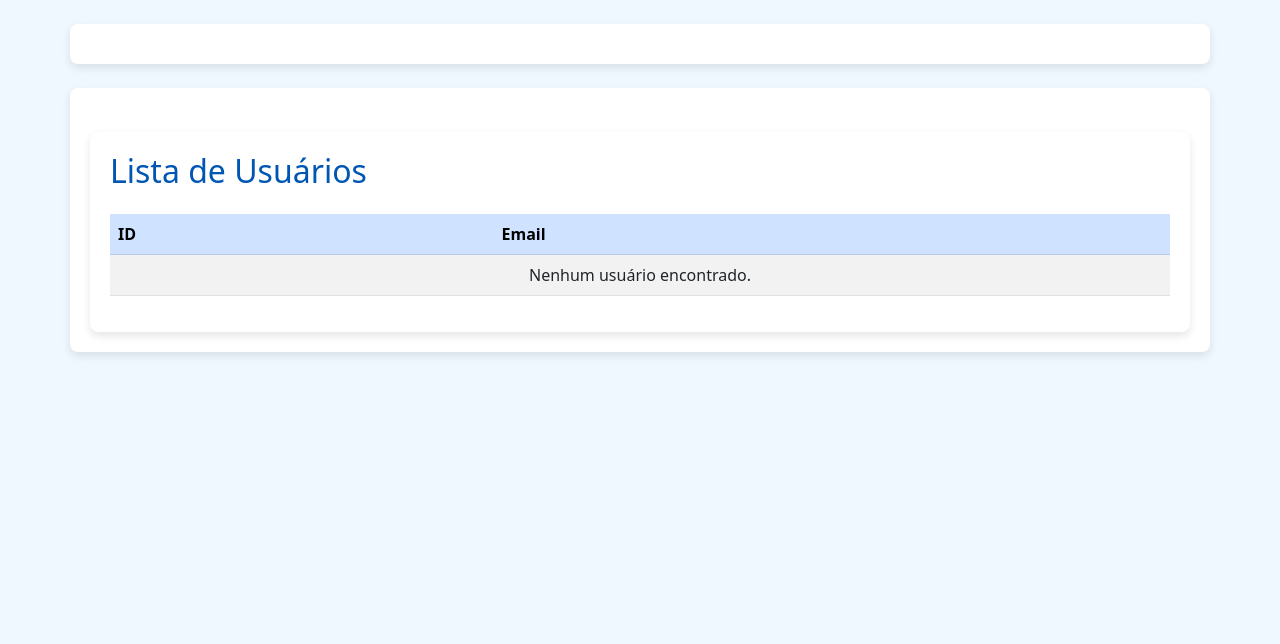
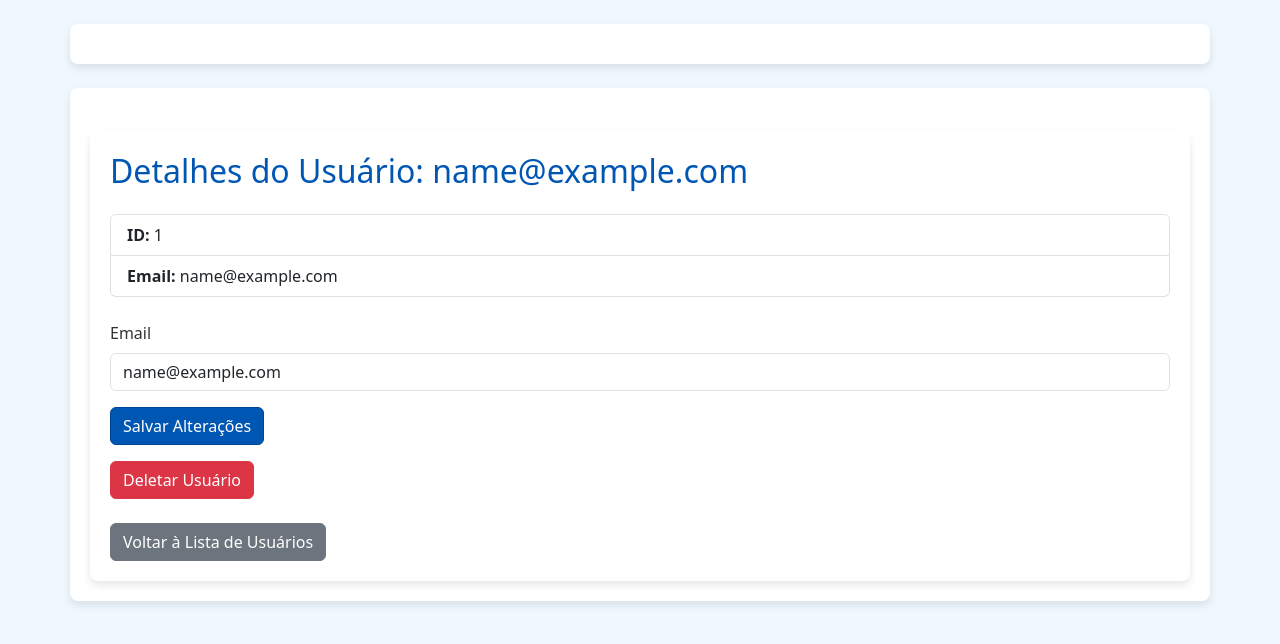
Before and after one commit to igorrodrigz/Crud-teste, a Django app: page /accounts/user/1/ in a window 1280 px wide. Shown: the part 56-700 px from the top of the page. Run offline with Django 5.2, Linux system fonts and the light colour scheme; the visitor is signed in with stand-in values (Sample User, id 1); data comes from the database, SQL or seed files in the repository.

Commit message:
quarto estágio-2, CRUD funcional, adicionando permissão de acesso a Upload e Delete. Bootstrap funcionando e CSS necessário para navegação e mensagens de erro. logout funcionando.

```diff
--- a/accounts/views.py
+++ b/accounts/views.py
@@ -111,4 +111,4 @@
 class LogoutView(View):
     def get(self, request, *args, **kwargs):
         logout(request)
-        return redirect('login.html')
+        return redirect('login')
--- a/frontend/templates/base.html
+++ b/frontend/templates/base.html
@@ -25,10 +25,10 @@
             <div class="collapse navbar-collapse" id="navbarNav">
                 <ul class="navbar-nav ms-auto">
                     <li class="nav-item">
-                        <a class="nav-link" href="#">Home</a>
+                        <a class="nav-link" href="{% url 'home' %}">Home</a>
                     </li>
                     <li class="nav-item">
-                        <a class="nav-link" href="logout">Logout</a>
+                        <a class="nav-link" href="{%  url 'logout' %}">Logout</a>
                     </li>
                 </ul>
             </div>
--- a/frontend/templates/home.html
+++ b/frontend/templates/home.html
@@ -31,7 +31,7 @@
                 <div class="card-body">
                     <h5 class="card-title">Lista de Usuários</h5>
                     <p class="card-text">Clique no botão a baixo acessar a lista de usuários cadastrados em nossa aplicação.</p>
-                    <a href="users-list.html" class="btn btn-primary">Acessar Lista</a>
+                    <a href="{% url 'users-list' %}" class="btn btn-primary">Acessar Lista</a>
                 </div>
             </div>
         </div>
--- a/frontend/templates/user-detail.html
+++ b/frontend/templates/user-detail.html
@@ -1,34 +1,38 @@
 {% extends 'base.html' %}
 
-{% block title %}Lista de Usuários{% endblock %}
+{% block title %}Detalhes do Usuário{% endblock %}
 
 {% block content %}
 <div class="container mt-4">
-    <h2 class="mb-4">Lista de Usuários</h2>
+    <h2 class="mb-4">Detalhes do Usuário: {{ user.email }}</h2>
 
-    <!-- Tabela de usuários -->
-    <table class="table table-striped">
-        <thead class="table-primary">
-            <tr>
-                <th>ID</th>
-                <th>Email</th>
-            </tr>
-        </thead>
-        <tbody>
-            {% for user in users %}
-            <tr>
-                <td>{{ user.id }}</td>
-                <td>{{ user.email }}</td>
-                <td>
-                    <a href="{% url 'user-detail' user.id %}" class="btn btn-sm btn-info">Ver Detalhes</a>
-                </td>
-            </tr>
-            {% empty %}
-            <tr>
-                <td colspan="4" class="text-center">Nenhum usuário encontrado.</td>
-            </tr>
-            {% endfor %}
-        </tbody>
-    </table>
+    <!-- Informações do usuário -->
+    <ul class="list-group mb-4">
+        <li class="list-group-item"><strong>ID:</strong> {{ user.id }}</li>
+        <li class="list-group-item"><strong>Email:</strong> {{ user.email }}</li>
+        <!-- Adicione outras informações do usuário que deseja exibir -->
+    </ul>
+
+    <!-- Formulário de edição do usuário -->
+    <form method="POST" action="{% url 'user-detail' user.id %}">
+        {% csrf_token %}
+        <div class="mb-3">
+            <label for="email" class="form-label">Email</label>
+            <input type="email" class="form-control" id="email" name="email" value="{{ user.email }}" required>
+        </div>
+        <!-- Adicione outros campos que deseja permitir que o usuário edite -->
+        <button type="submit" class="btn btn-primary">Salvar Alterações</button>
+    </form>
+
+    <!-- Botão para deletar usuário -->
+    <form method="POST" action="{% url 'user-detail' user.id %}" class="mt-3">
+        {% csrf_token %}
+        <input type="hidden" name="_method" value="DELETE">
+        <button type="submit" class="btn btn-danger" onclick="return confirm('Tem certeza que deseja deletar este usuário?');">Deletar Usuário</button>
+    </form>
+
+    <div class="mt-4">
+        <a href="{% url 'users-list' %}" class="btn btn-secondary">Voltar à Lista de Usuários</a>
+    </div>
 </div>
 {% endblock %}
```
